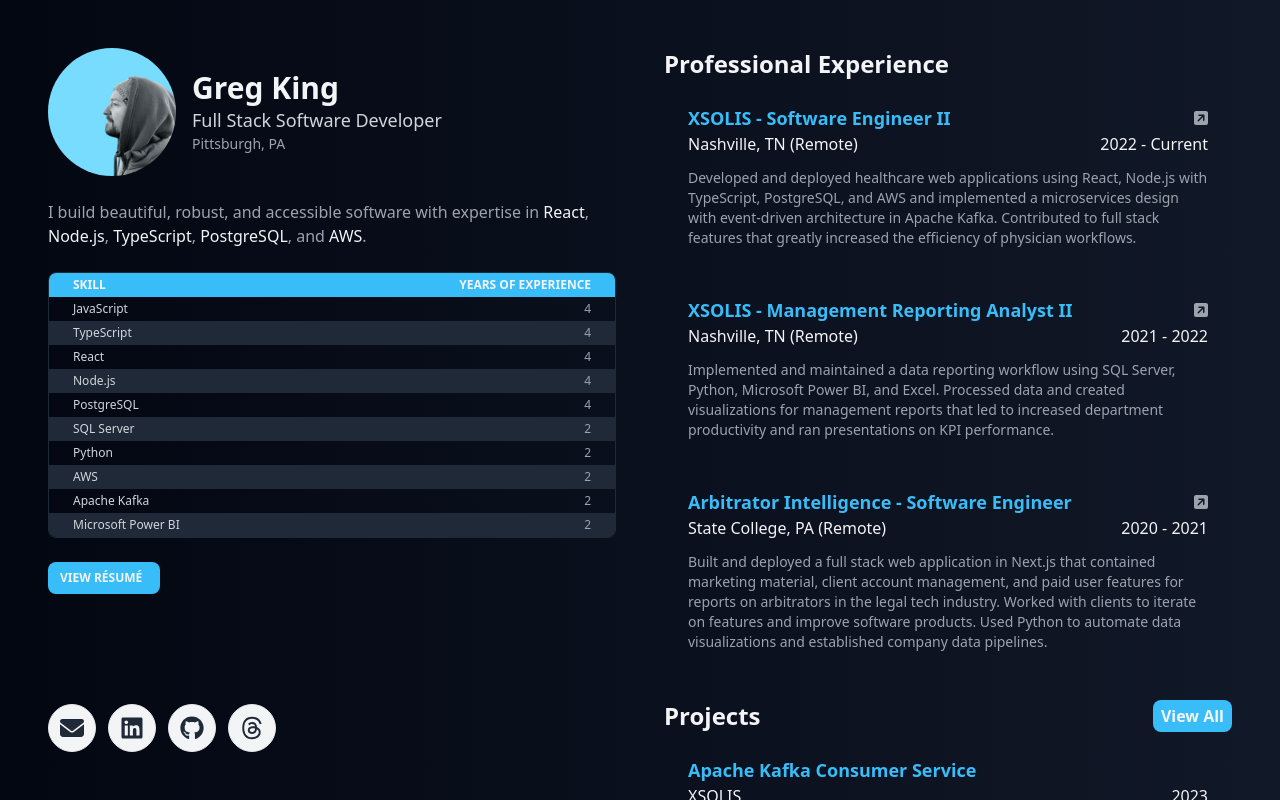
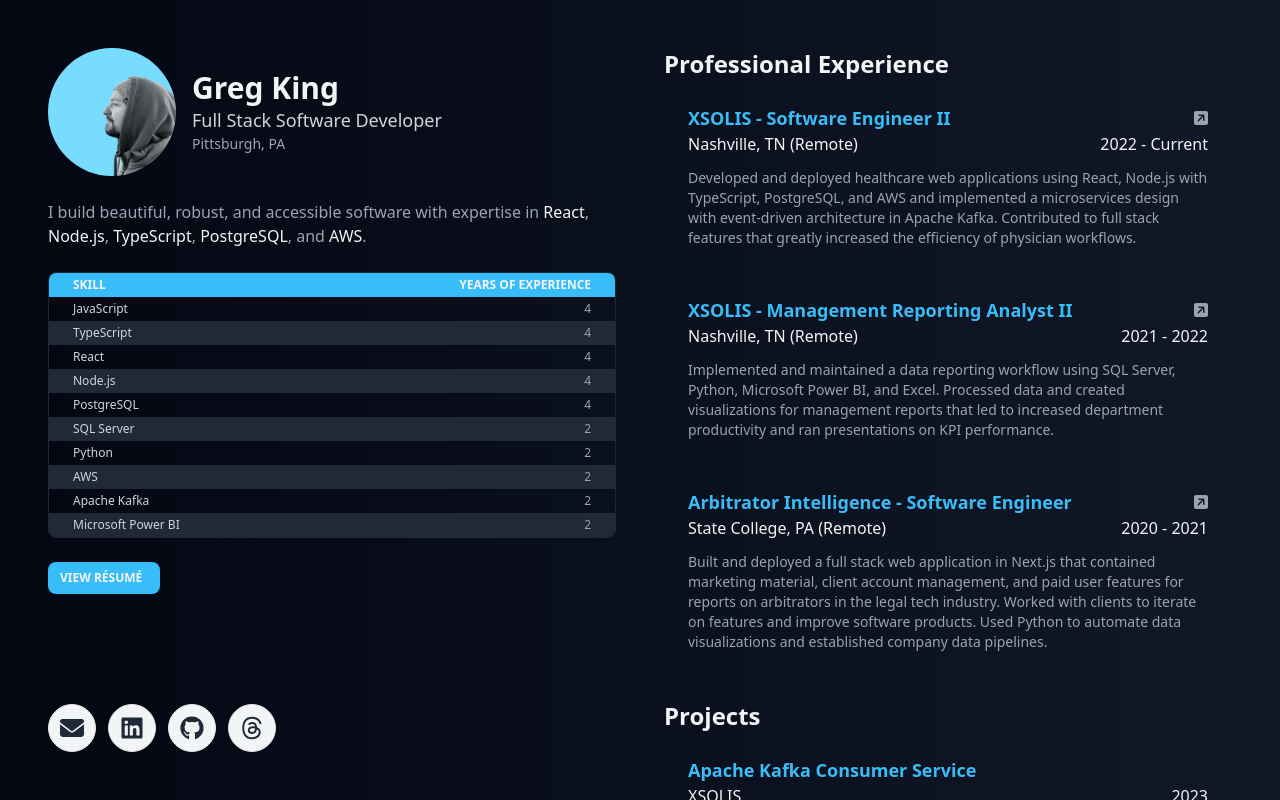
Before and after one commit to greg-py/portfolio, a React (Create React App) app: page / in a window 1280 px wide. Built offline with nearby package versions, Linux system fonts and the light colour scheme.

Commit message:
Removed View All button from Projects component, WIP

```diff
--- a/src/components/content/projects/Projects.jsx
+++ b/src/components/content/projects/Projects.jsx
@@ -1,23 +1,11 @@
 import ProjectsContainer from "./ProjectsContainer";
 import { projects } from "../../../data/projects";
 import ProjectCard from "./ProjectCard";
-import Button from "../../layout/Button";
-import { contentSections } from "../../../lib/constants";
 
-const Projects = (props) => {
-  const { modalSectionHandler, openModalHandler } = props;
-
-  const showProjectsModal = () => {
-    modalSectionHandler(contentSections.PROJECTS);
-    openModalHandler(true);
-  };
-
+const Projects = () => {
   return (
     <ProjectsContainer>
-      <div className="flex flex-row justify-between">
-        <h2 className="font-bold text-2xl text-gray-100">Projects</h2>
-        <Button onClick={showProjectsModal}>View All</Button>
-      </div>
+      <h2 className="font-bold text-2xl text-gray-100">Projects</h2>
       {projects &&
         projects.map((p, index) => {
           return <ProjectCard key={index} project={p} />;
```
